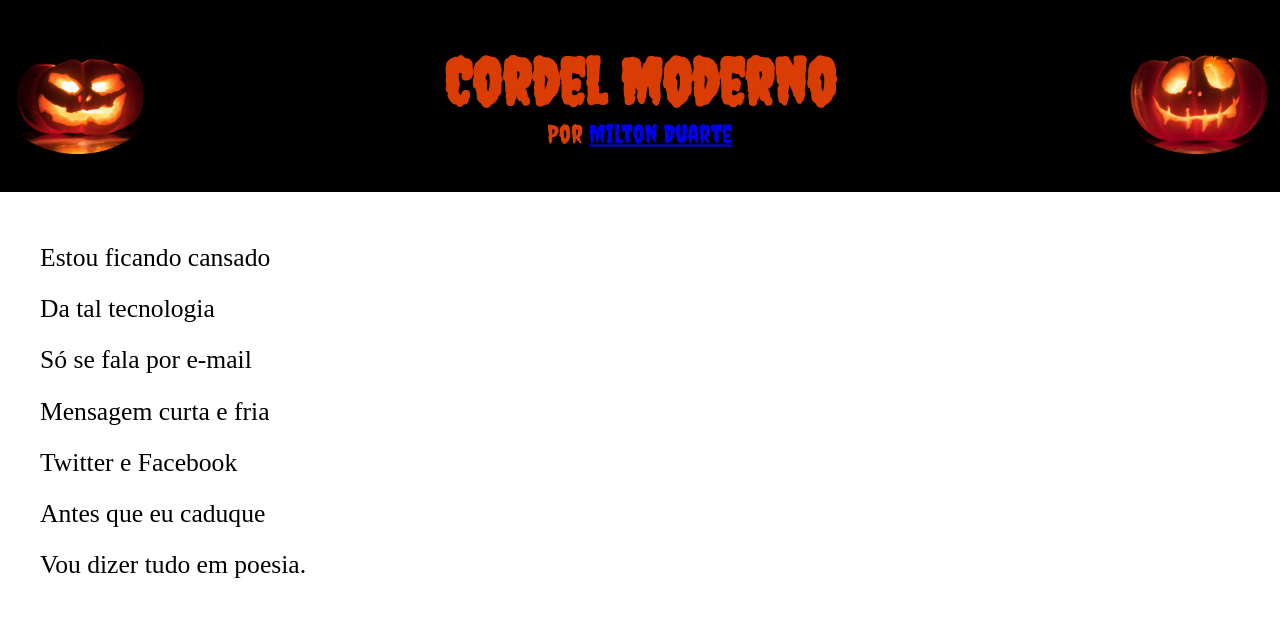
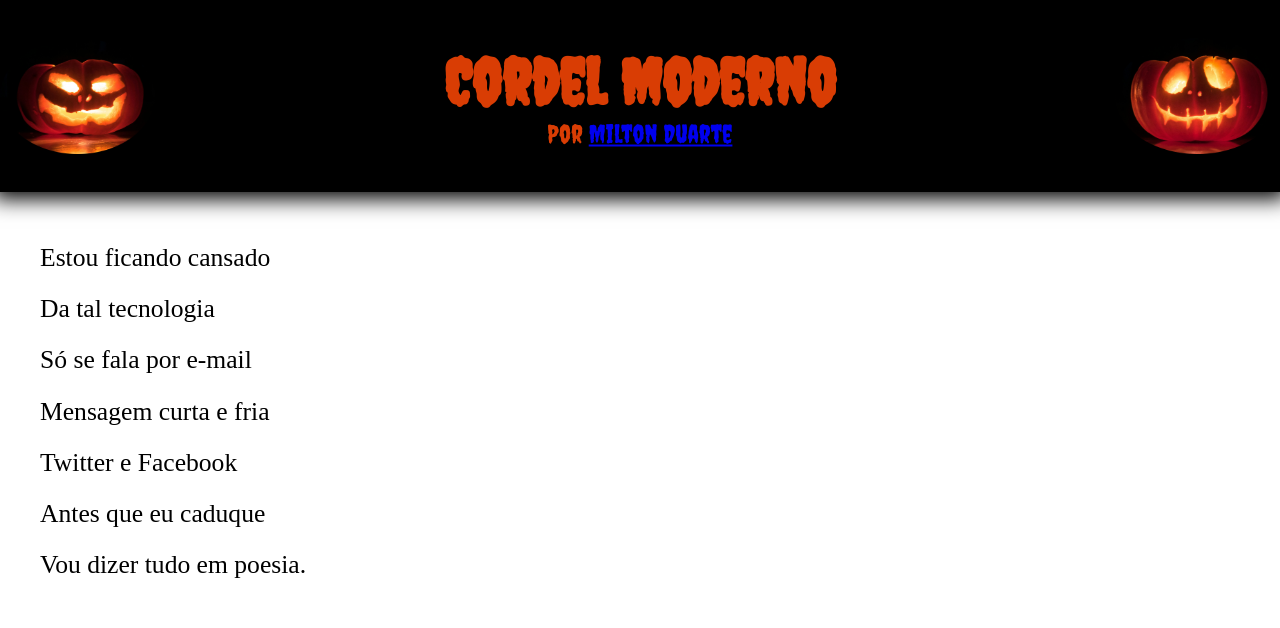
Before and after one commit to rafael-silva-mkt/projeto-cordel, a plain HTML site: page index.html in a window 1280 px wide. Shown: the top 628 px of the page. Drawn offline with Linux system fonts and the light colour scheme; grey boxes are pictures that could not be loaded; a web font is replaced by a local one.

Commit message:
Update style.css

```diff
--- a/estilos/style.css
+++ b/estilos/style.css
@@ -7,7 +7,7 @@
 }
 
 body{
-    background-color: var(--cor01);
+    background-image: linear-gradient(to bottom, var(--cor03), black)
 }
 
 /*               # root #               */
@@ -34,6 +34,7 @@ header{
     font-family: var(--font-hallowen);
     height: clamp(130px, 15vw, 300px);
     width: 100%;
+    box-shadow: 0px 0px 20px 7px black;
 }
 #container{
     position: absolute;
@@ -75,6 +76,7 @@ main{
     background-color: var(--cor01);
     max-width: 1280px;
     margin: auto;
+    box-shadow: 0px 0px 20px 1px black;
 }
 
 /*               # fim #               */
```
